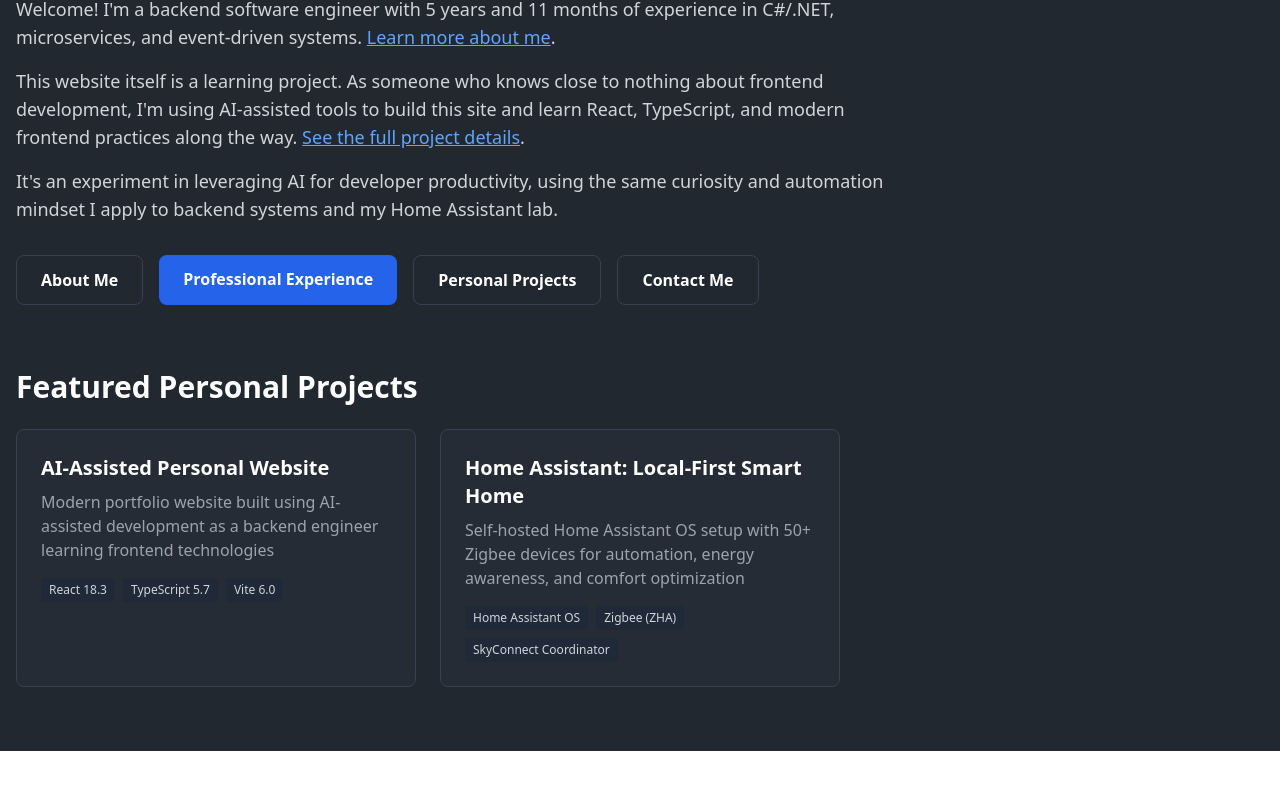
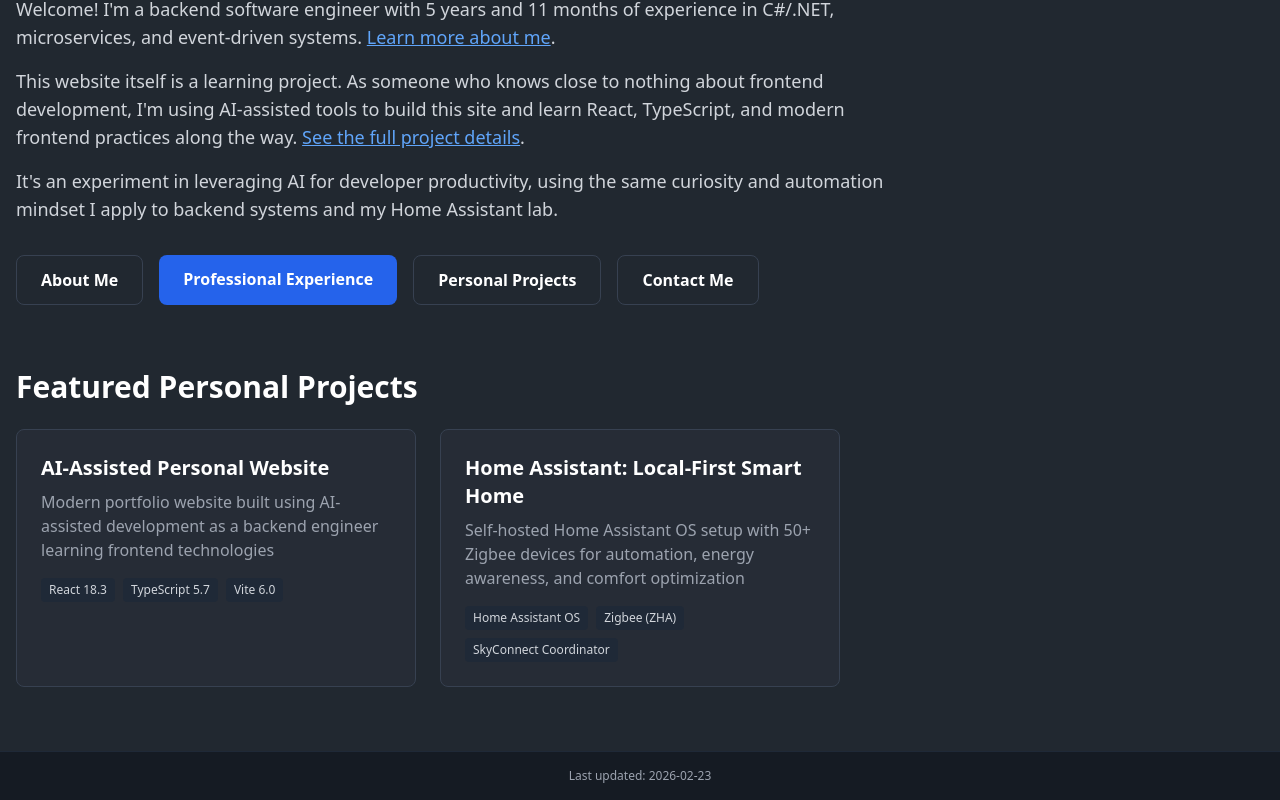
Before and after one commit to pedroduartek/personal-website.ai, a React (Vite) app in the folder apps/web/: page / in a window 1280 px wide. Shown: the part 268-1068 px from the top of the page. Before the commit the page ends 1019 px from the top, so only its background shows below. Built offline with nearby package versions, Linux system fonts and the light colour scheme.

Commit message:
feat: add footer with last updated date

```diff
--- a/apps/web/src/app/layout/AppLayout.tsx
+++ b/apps/web/src/app/layout/AppLayout.tsx
@@ -7,6 +7,8 @@ import logo from '../../images/pld_logo_header.png'
 export default function AppLayout() {
   const { isOpen, close, open } = useCommandPalette()
 
+  // Use build time as last updated date
+  const lastUpdated = import.meta.env.VITE_LAST_UPDATED || new Date().toISOString().slice(0, 10)
   return (
     <div className="flex min-h-screen flex-col bg-background">
       <Header onOpenCommandPalette={open} />
@@ -21,6 +23,9 @@ export default function AppLayout() {
           <Outlet />
         </Suspense>
       </main>
+      <footer className="border-t border-gray-800 bg-header py-4 text-center text-xs text-gray-400">
+        Last updated: {lastUpdated}
+      </footer>
       <CommandPalette isOpen={isOpen} onClose={close} />
     </div>
   )
```
